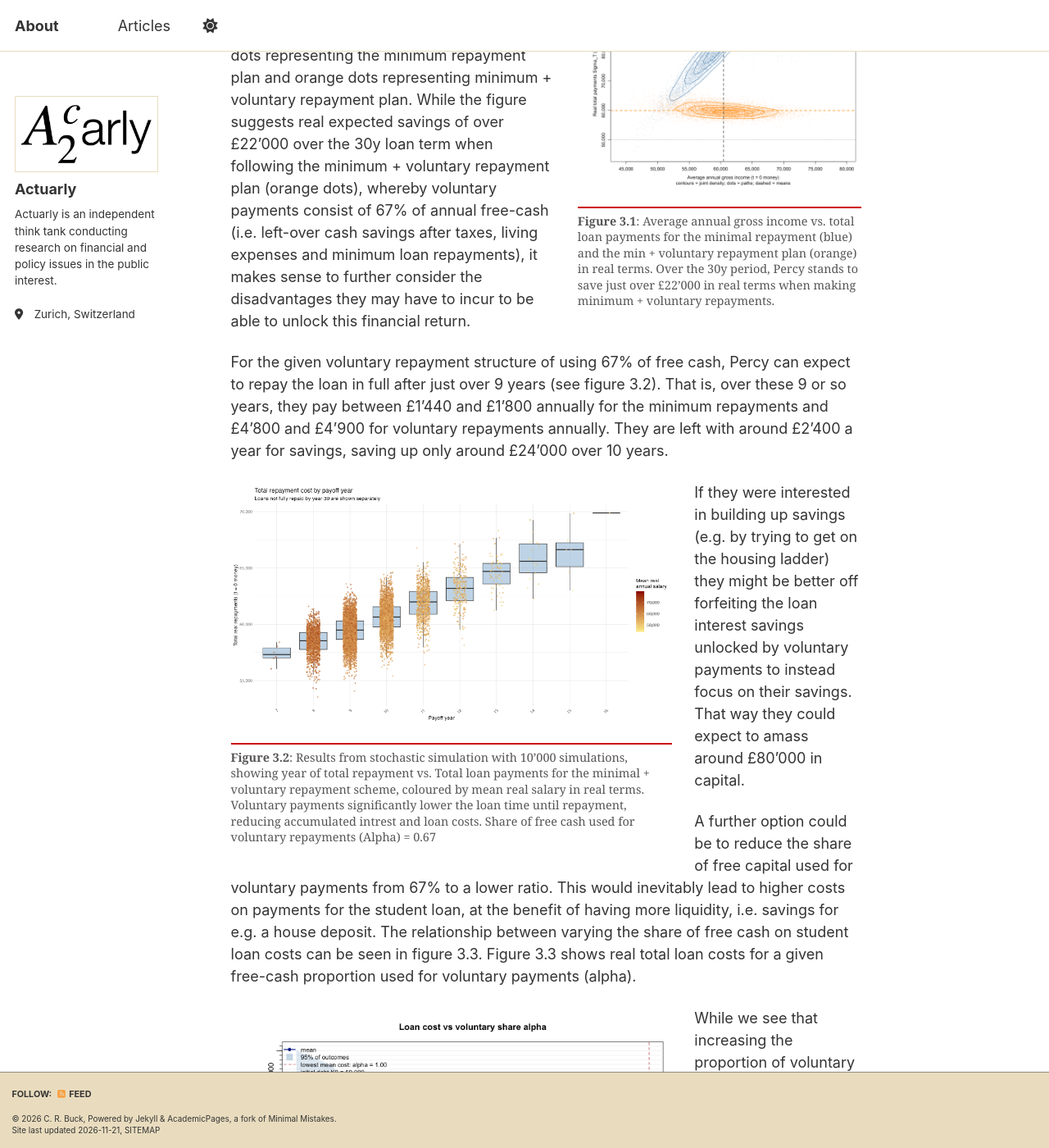
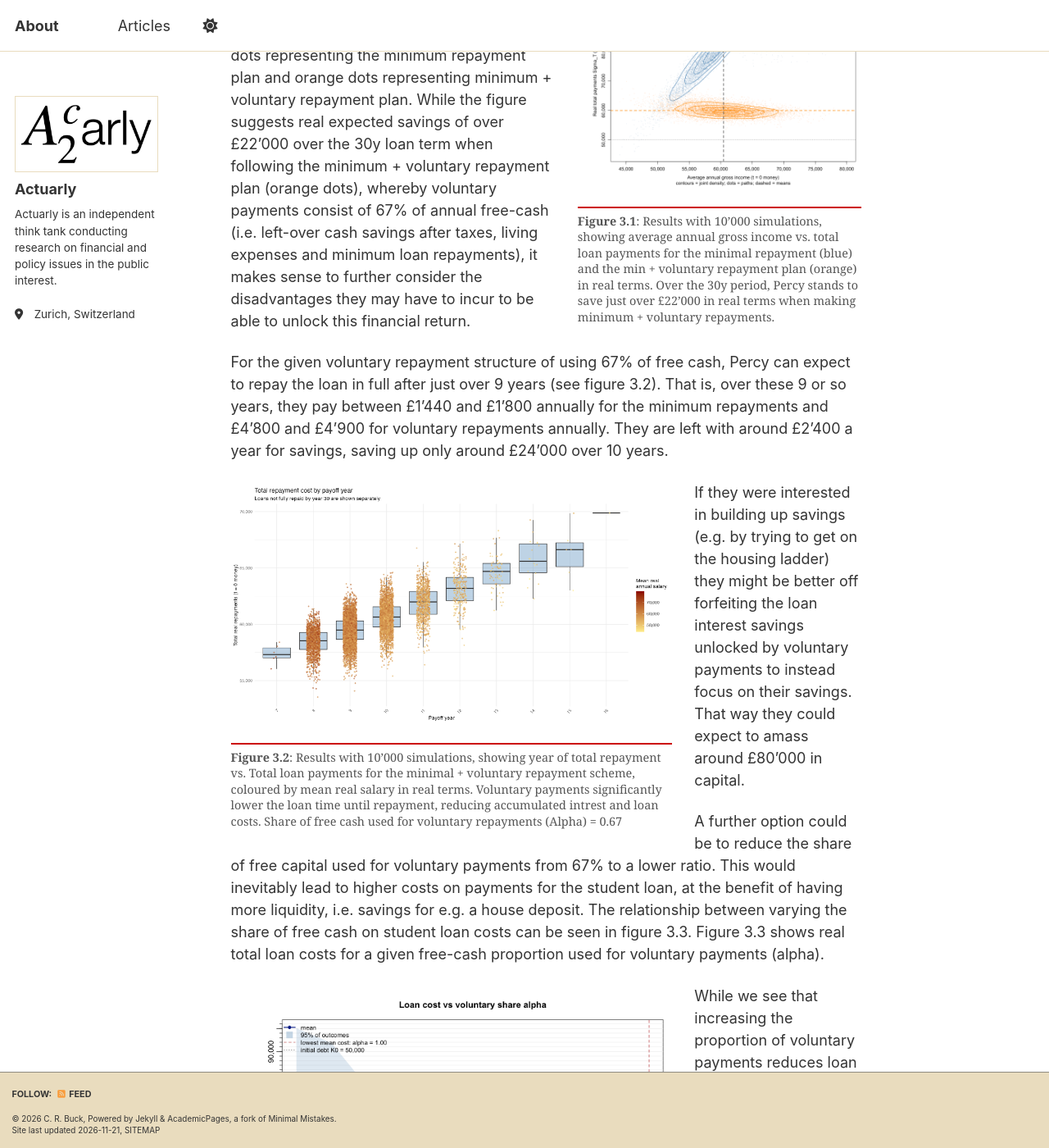
Before and after one commit to Actuarly/Actuarly.github.io, a Jekyll site: the page built from _posts/2026-10-18-schroedingers-debt.md, in a window 1280 px wide and 1400 px high, scrolled down 4214 px. Shown: the whole window at 82% size. Built offline with Jekyll 4.4.1, drawn with Linux system fonts in a browser that asks for light colours; a style sheet for code colours, icons or effects is not loaded; some of the changed text lies outside the part shown.

Commit message:
Section on Percy the PM, add lede, byline and author note to Schroedinger's Debt

```diff
--- a/_posts/2026-10-18-schroedingers-debt.md
+++ b/_posts/2026-10-18-schroedingers-debt.md
@@ -387,10 +387,11 @@ roughly £540 annually.
 <figure class="float-right" style="width:45%">
 <img src="/assets/images/schroedingers-debt/Taylor-the-teacher-v1-0/pay_vs_inc_linear.png" alt="">
 <figcaption>
-<strong>Figure 2.1</strong>: Average annual gross income vs. total loan
-payments for the minimal repayment (blue) and the min + voluntary
-repayment plan (orange) in real terms. Under the given scenario,
-voluntary payments do not lead to loan discounts.
+<strong>Figure 2.1</strong>: Results with 10’000 simulations, showing
+average annual gross income vs. total loan payments for the minimal
+repayment (blue) and the min + voluntary repayment plan (orange) in real
+terms. Under the given scenario, voluntary payments do not lead to loan
+discounts.
 </figcaption>
 </figure>
 
@@ -459,11 +460,11 @@ repayments, amounting to roughly £1’440 annually.
 <figure class="float-right" style="width:45%">
 <img src="/assets/images/schroedingers-debt/Percy-the-PM-v1-0/pay_vs_inc_linear.png" alt="">
 <figcaption>
-<strong>Figure 3.1</strong>: Average annual gross income vs. total loan
-payments for the minimal repayment (blue) and the min + voluntary
-repayment plan (orange) in real terms. Over the 30y period, Percy stands
-to save just over £22’000 in real terms when making minimum + voluntary
-repayments.
+<strong>Figure 3.1</strong>: Results with 10’000 simulations, showing
+average annual gross income vs. total loan payments for the minimal
+repayment (blue) and the min + voluntary repayment plan (orange) in real
+terms. Over the 30y period, Percy stands to save just over £22’000 in
+real terms when making minimum + voluntary repayments.
 </figcaption>
 </figure>
 
@@ -489,12 +490,12 @@ for savings, saving up only around £24’000 over 10 years.
 <figure class="float-left" style="width:70%">
 <img src="/assets/images/schroedingers-debt/Percy-the-PM-v1-0/cost_by_payoff_year_vol.png" alt="">
 <figcaption>
-<strong>Figure 3.2</strong>: Results from stochastic simulation with
-10’000 simulations, showing year of total repayment vs. Total loan
-payments for the minimal + voluntary repayment scheme, coloured by mean
-real salary in real terms. Voluntary payments significantly lower the
-loan time until repayment, reducing accumulated intrest and loan costs.
-Share of free cash used for voluntary repayments (Alpha) = 0.67
+<strong>Figure 3.2</strong>: Results with 10’000 simulations, showing
+year of total repayment vs. Total loan payments for the minimal +
+voluntary repayment scheme, coloured by mean real salary in real terms.
+Voluntary payments significantly lower the loan time until repayment,
+reducing accumulated intrest and loan costs. Share of free cash used for
+voluntary repayments (Alpha) = 0.67
 </figcaption>
 </figure>
 
@@ -570,16 +571,17 @@ trade-off with other goals, so there is no single best share.
 <figure class="float-right" style="width:45%">
 <img src="/assets/images/schroedingers-debt/Blake-the-banker-v1-0/pay_vs_inc_linear.png" alt="">
 <figcaption>
-<strong>Figure X</strong>: Average annual gross income vs. total loan
+<strong>Figure 4.1</strong>: Average annual gross income vs. total loan
 payments for the minimal repayment (blue) and the min + voluntary
-repayment plan (orange) in real terms. Under the given scenario,
-voluntary payments do not lead to loan discounts.
+repayment plan (orange) in real terms. Over the 30y period, Blake stands
+to save around £21’000 in real terms when making minimum + voluntary
+repayments.
 </figcaption>
 </figure>
 <figure class="float-left" style="width:45%">
 <img src="/assets/images/schroedingers-debt/Blake-the-banker-v1-0/results.png" alt="">
 <figcaption>
-<strong>Figure 3.4</strong>: Real debt trajectory of minimum repayment
+<strong>Figure 4.X</strong>: Real debt trajectory of minimum repayment
 plan, together with a histogram of real total payments. Percy’s
 outstanding debt continually increases despite an average payment of
 around £136 per month over 30 years.
```
